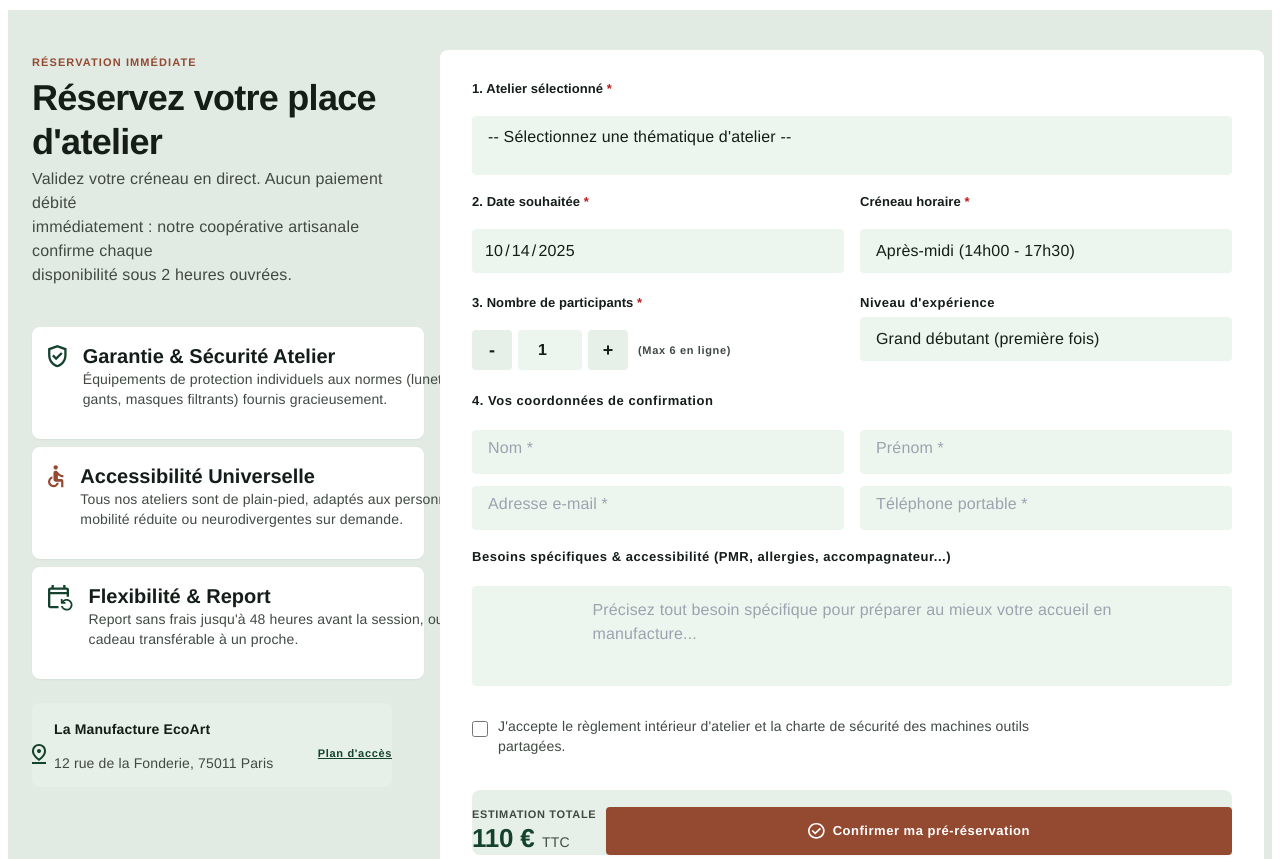
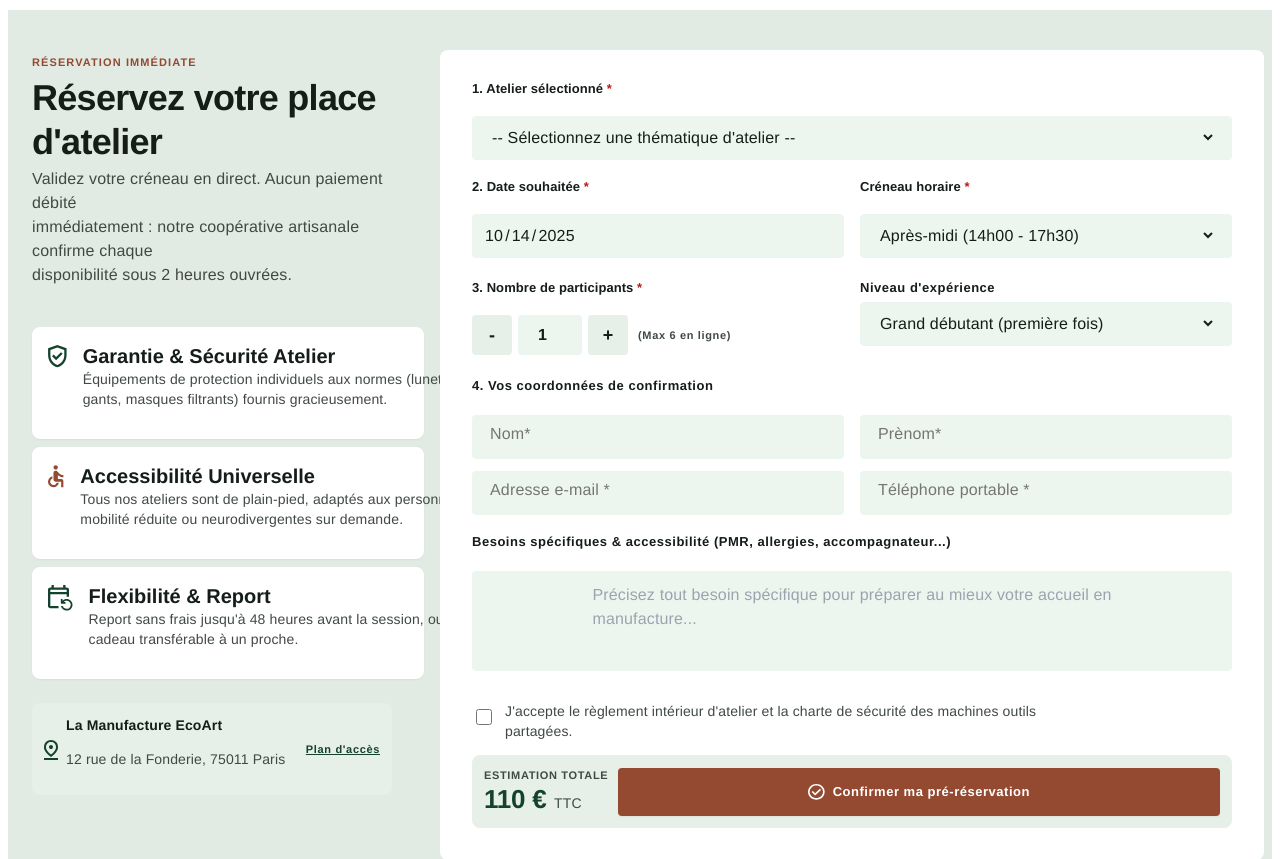
Before and after one commit to Takachii/ecoart, a website: page services.html in a window 1280 px wide. Shown: the part 2000-2859 px from the top of the page. Drawn offline with Linux system fonts and the light colour scheme.

Commit message:
feat: fix form problems

```diff
--- a/css/ilyass.css
+++ b/css/ilyass.css
@@ -212,6 +212,9 @@
   white-space: nowrap;
   position: relative;
   width: fit-content;
+}
+.text-7{
+   text-decoration: none;
 }
 .intro-header-hero .pill-nav-filter {
   display: flex;
@@ -1380,6 +1383,8 @@
   font-size: 16px;
   letter-spacing: 0.16px;
   line-height: normal;
+  border: none;
+  background-color: #ECF6EE;
 }
 .interactive-booking .container-13 {
   display: flex;
@@ -1449,23 +1454,7 @@
   position: relative;
   flex: 0 0 auto;
 }
-.interactive-booking .input-3 {
-  position: relative;
-  width: 13px;
-  height: 13px;
-  background-color: #ffffff;
-  border-radius: 2.5px;
-  border: 1px solid;
-  border-color: #767676;
-}
-.interactive-booking .container-14 {
-  display: inline-flex;
-  flex-direction: column;
-  align-items: flex-start;
-  padding: 0px 68.8px 0px 0px;
-  position: relative;
-  flex: 0 0 auto;
-}
+
 .interactive-booking .paragraph-2 {
   position: relative;
   width: 113.58px;
@@ -1637,6 +1626,8 @@
     font-size: 16px;
     line-height: 22px;
     overflow-wrap: anywhere;
+    border: none;
+    background-color: #ECF6EE;
 }
 /* Two-column form rows */
 .interactive-booking .div-4 {
@@ -1804,9 +1795,6 @@
     padding: 0;
 }
 
-.interactive-booking .p {
-    overflow-wrap: anywhere;
-}
 
 /* Total and submit button */
 .interactive-booking .div-2 {
@@ -1819,6 +1807,7 @@
     padding: 16px 0 0;
     box-sizing: border-box;
     border-top: 1px solid #e6f0e8;
+    padding: 12px;
 }
 
 .interactive-booking .paragraph-2 {
--- a/services.html
+++ b/services.html
@@ -186,7 +186,7 @@
                                         <div class="text-wrapper">Outillage &amp; bois fournis</div>
                                     </div>
                                     <div class="link">
-                                        <div class="text-7">Sélectionner</div>
+                                        <a  href= "#form" class="text-7">Sélectionner</a>
                                         <div class="div"><img class="icon-6" src="assets/icons/Icon-flech.svg" /></div>
                                     </div>
                                 </div>
@@ -264,7 +264,7 @@
                                         <p class="text-wrapper">Cordon coton &amp; douille CE</p>
                                     </div>
                                     <div class="link">
-                                        <div class="text-7">Sélectionner</div>
+                                        <a  href= "#form" class="text-7">Sélectionner</a>
                                         <div class="div"><img class="icon-6" src="assets/icons/Icon-flech.svg" /></div>
                                     </div>
                                 </div>
@@ -342,7 +342,7 @@
                                         <div class="text-wrapper">Machines &amp; mercerie inclus</div>
                                     </div>
                                     <div class="link">
-                                        <div class="text-7">Sélectionner</div>
+                                        <a  href= "#form" class="text-7">Sélectionner</a>
                                         <div class="div"><img class="icon-6" src="assets/icons/Icon-flech.svg" /></div>
                                     </div>
                                 </div>
@@ -419,7 +419,7 @@
                                         <p class="text-wrapper">Set de 4 pièces réalisé</p>
                                     </div>
                                     <div class="link">
-                                        <div class="text-7">Sélectionner</div>
+                                        <a  href= "#form" class="text-7">Sélectionner</a>
                                         <div class="div"><img class="icon-6" src="assets/icons/Icon-flech.svg" /></div>
                                     </div>
                                 </div>
@@ -502,7 +502,7 @@
                     </div>
                     <div class="right-side-the">
                         <div class="right-side-the-2"></div>
-                        <div class="form">
+                        <div class="form" id="form">
                             <div class="step-workshop">
                                 <div class="div-wrapper">
                                     <p class="div-3"><span class="span">1. Atelier sélectionné </span>
@@ -511,7 +511,13 @@
                                 </div>
                                 <div class="options">
                                     <div class="container-4">
-                                        <p class="text-wrapper-3">-- Sélectionnez une thématique d&#39;atelier --</p>
+                                        <select class="text-wrapper-3">
+                                            <option value="default">-- Sélectionnez une thématique d'atelier --</option>
+                                            <option value="">Atelier Menuiserie : Table basse ou Étagère en Chêne Récupéré</option>
+                                            <option value="">Atelier Verrerie & Luminaire Upcyclé</option>
+                                            <option value="">Atelier Couture & Revalorisation Textile</option>
+                                            <option value="">Atelier Fusion Plastique & Design Terrazzo</option>
+                                        </select>
                                     </div>
                                 </div>
                             </div>
@@ -547,7 +553,12 @@
                                     </div>
                                     <div class="options">
                                         <div class="container-4">
-                                            <div class="text-wrapper-3">Après-midi (14h00 - 17h30)</div>
+                                            <select class="text-wrapper-3">
+                                                <option value="default">Après-midi (14h00 - 17h30)</option>
+                                                <option value="default">Après-midi (14h30 - 18h00)</option>
+                                                <option value="default">Après-midi (15h00 - 18h30)</option>
+                                                <option value="default">Après-midi (15h30 - 19h00)</option>
+                                            </select>
                                         </div>
                                     </div>
                                 </div>
@@ -584,11 +595,17 @@
                                 </div>
                                 <div class="container-12">
                                     <div class="div-wrapper">
-                                        <div class="text-wrapper-5">Niveau d&#39;expérience</div>
+                                        <div class="text-wrapper-5">Niveau d'expérience</div>
                                     </div>
                                     <div class="options">
                                         <div class="container-4">
-                                            <div class="text-wrapper-3">Grand débutant (première fois)</div>
+                                            <select class="text-wrapper-3">
+                                                <option value="default">Grand débutant (première fois)</option>
+                                                <option value="default">Débutant • Accessible</option>
+                                                <option value="default">Débutant</option>
+                                                <option value="default">Tous niveaux</option>
+                                                <option value="default">Débutant • Familial (+12 ans)</option>
+                                            </select>
                                         </div>
                                     </div>
                                 </div>
@@ -600,24 +617,24 @@
                                 <div class="div-4">
                                     <div class="input-2">
                                         <div class="div-wrapper">
-                                            <div class="text-wrapper-6">Nom *</div>
+                                            <input type="text" placeholder="Nom*" class="text-wrapper-6">
                                         </div>
                                     </div>
                                     <div class="input-2">
                                         <div class="div-wrapper">
-                                            <div class="text-wrapper-6">Prénom *</div>
+                                            <input type="text" placeholder="Prènom*" class="text-wrapper-6">
                                         </div>
                                     </div>
                                 </div>
                                 <div class="container-13">
                                     <div class="input-2">
                                         <div class="div-wrapper">
-                                            <div class="text-wrapper-6">Adresse e-mail *</div>
+                                           <input type="tel" placeholder="Adresse e-mail *" class="text-wrapper-6">
                                         </div>
                                     </div>
                                     <div class="input-2">
                                         <div class="div-wrapper">
-                                            <div class="text-wrapper-6">Téléphone portable *</div>
+                                            <input type="email" placeholder="Téléphone portable *" class="text-wrapper-6">
                                         </div>
                                     </div>
                                 </div>
@@ -636,14 +653,13 @@
                             </div>
                             <div class="consent-checkboxes">
                                 <div class="input-margin">
-                                    <div class="input-3"></div>
-                                </div>
-                                <div class="container-14">
+                                    <input type="checkbox" class="input-3"></div>
                                     <p class="p">J&#39;accepte le règlement intérieur d&#39;atelier et la charte de
                                         sécurité
                                         des machines outils<br />partagées.</p>
                                 </div>
-                            </div>
+                                </div>
+
                             <div class="div-2">
                                 <div class="paragraph-2">
                                     <div class="text-8">ESTIMATION TOTALE</div>
```
